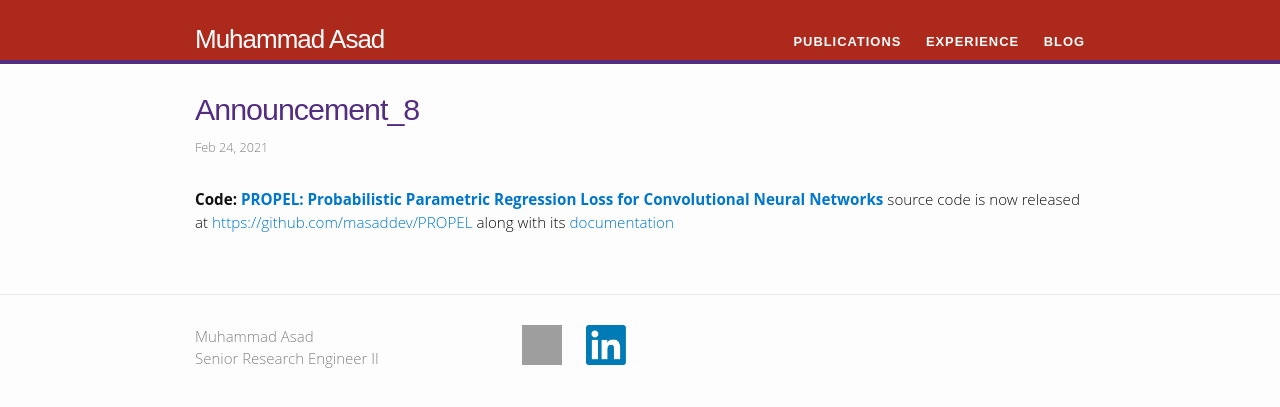
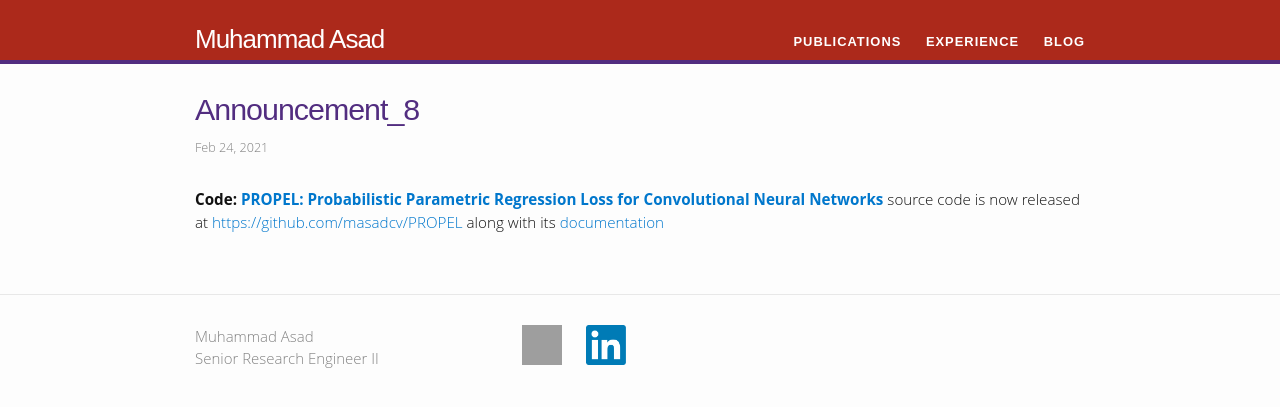
Before and after one commit to masadcv/masadcv.github.io, a Jekyll site: the page built from _news/announcement_8.md, in a window 1280 px wide. Shown: the top 407 px of the page. Built offline with Jekyll 4.4.1, drawn with Linux system fonts in a browser that asks for light colours; some of the changed lines change nothing that is shown; grey boxes are pictures that could not be loaded.

Commit message:
updating links with new username

```diff
--- a/_news/announcement_8.md
+++ b/_news/announcement_8.md
@@ -4,4 +4,4 @@ date: 2021-02-24 00:01:00-0000
 inline: true
 ---
 
-<b style="font-weight: bold;">Code:</b> <a href="https://arxiv.org/pdf/1807.10937.pdf" target="_blank" style="font-weight: bold;">PROPEL: Probabilistic Parametric Regression Loss for Convolutional Neural Networks</a> source code is now released at <a href="https://github.com/masaddev/PROPEL" target="_blank">https://github.com/masaddev/PROPEL</a> along with its <a href="https://masaddev.github.io/PROPEL/index.html" target="blank">documentation</a>
+<b style="font-weight: bold;">Code:</b> <a href="https://arxiv.org/pdf/1807.10937.pdf" target="_blank" style="font-weight: bold;">PROPEL: Probabilistic Parametric Regression Loss for Convolutional Neural Networks</a> source code is now released at <a href="https://github.com/masadcv/PROPEL" target="_blank">https://github.com/masadcv/PROPEL</a> along with its <a href="https://masadcv.github.io/PROPEL/index.html" target="blank">documentation</a>
```
